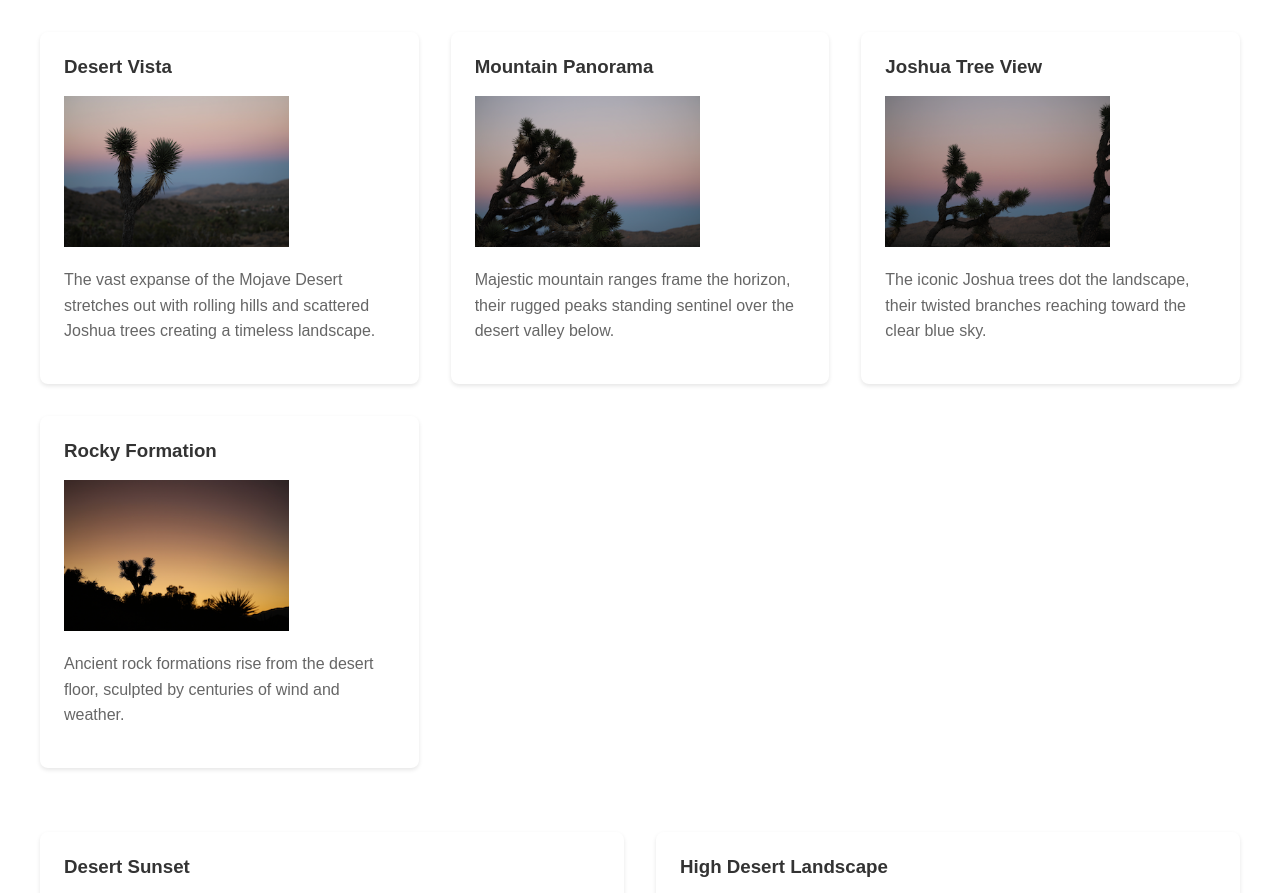
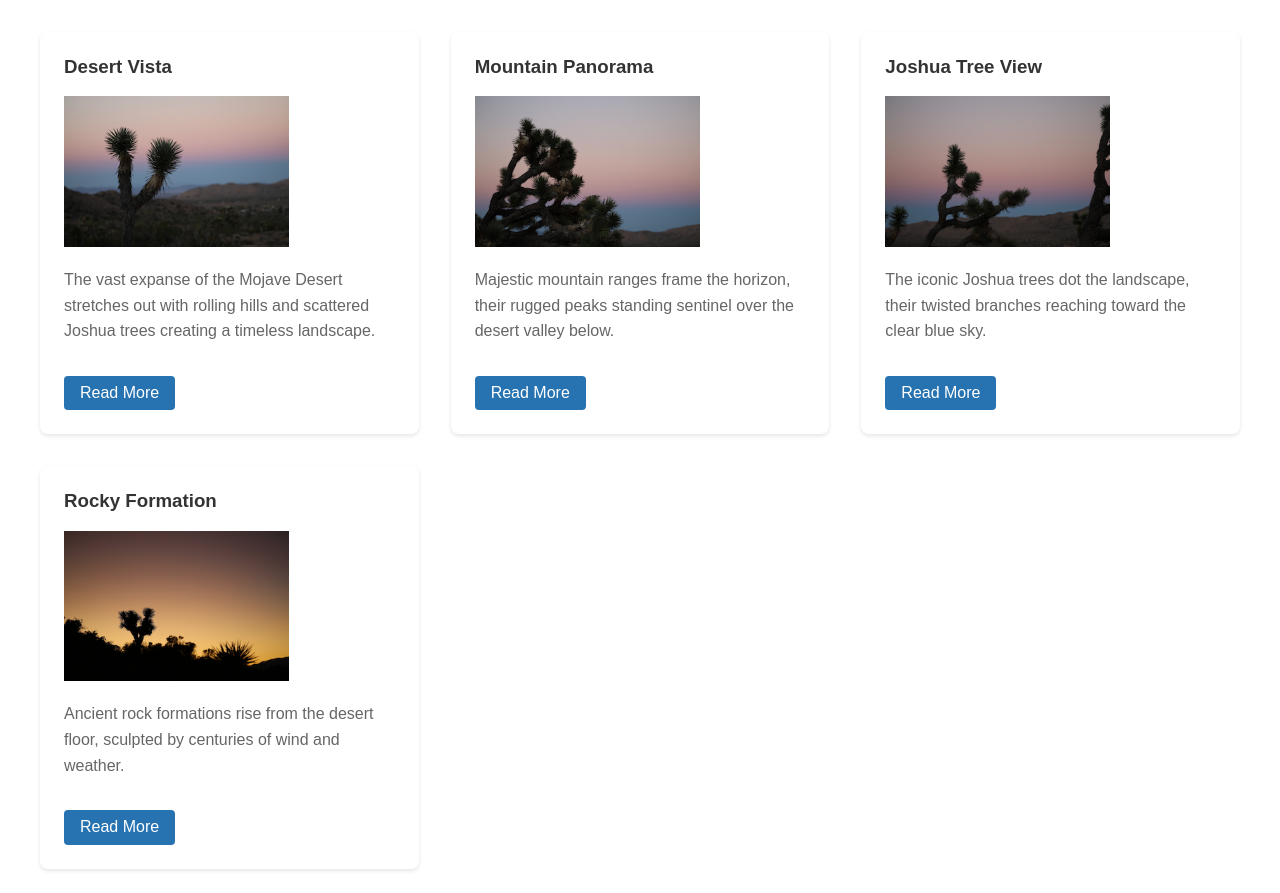
Before and after one commit to aaarr21/comp584-Project-3-CSS-Grid, a plain HTML site: page index.html in a window 1280 px wide. Shown: the top 893 px of the page. Drawn offline with nearby package versions, Linux system fonts and the light colour scheme.

Commit message:
feat: final

```diff
--- a/index.html
+++ b/index.html
@@ -18,6 +18,7 @@
         <img src="assets/HW6A3535.png" alt="Yucca Valley landscape.">
         <p>The vast expanse of the Mojave Desert stretches out with rolling hills and scattered Joshua trees creating a
           timeless landscape.</p>
+        <a href="#" class="btn">Read More</a>
 
       </article>
       <article class="col-1">
@@ -25,18 +26,21 @@
         <img src="assets/HW6A3537.png" alt="Yucca Valley landscape">
         <p>Majestic mountain ranges frame the horizon, their rugged peaks standing sentinel over the desert valley
           below.</p>
+        <a href="#" class="btn">Read More</a>
 
       </article>
       <article class="col-1">
         <h3>Joshua Tree View</h3>
         <img src="assets/HW6A3538.png" alt="Yucca Valley landscape">
         <p>The iconic Joshua trees dot the landscape, their twisted branches reaching toward the clear blue sky.</p>
+        <a href="#" class="btn">Read More</a>
 
       </article>
       <article class="col-1">
         <h3>Rocky Formation</h3>
         <img src="assets/HW6A3543.png" alt="Yucca Valley landscape">
         <p>Ancient rock formations rise from the desert floor, sculpted by centuries of wind and weather.</p>
+        <a href="#" class="btn">Read More</a>
 
       </article>
     </div>
@@ -47,6 +51,7 @@
         <img src="assets/HW6A3565.png" alt="Yucca Valley landscape">
         <p>As the sun dips below the horizon, the sky erupts in a breathtaking display of color. Warm oranges, deep
           purples, and soft pinks paint the heavens while the desert landscape is bathed in golden twilight.</p>
+        <a href="#" class="btn">Read More</a>
 
       </article>
       <article class="col-2">
@@ -54,6 +59,7 @@
         <img src="assets/HW6A3566.png" alt="Yucca Valley landscape">
         <p>The high desert environment of Yucca Valley offers a unique ecosystem where diverse flora and fauna have
           adapted to thrive in challenging conditions.</p>
+        <a href="#" class="btn">Read More</a>
 
       </article>
     </div>
@@ -63,6 +69,7 @@
         <h3>Cactus Garden</h3>
         <img src="assets/HW6A3594.png" alt="Yucca Valley landscape">
         <p>A variety of desert cacti create a striking display of natural architecture.</p>
+        <a href="#" class="btn">Read More</a>
 
       </article>
       <article class="col-3">
@@ -71,6 +78,7 @@
         <p>Yucca Valley's untamed wilderness offers visitors a chance to disconnect from modern life and reconnect with
           nature. The vast open spaces and clear desert skies make it an ideal destination for stargazing and
           reflection.</p>
+        <a href="#" class="btn">Read More</a>
 
       </article>
     </div>
@@ -82,6 +90,7 @@
         <p>Located in the heart of the Mojave Desert, Yucca Valley celebrates the raw beauty of the high desert
           landscape. Surrounded by Joshua Tree National Park and the San Bernardino Mountains, this area offers
           unparalleled access to California's most stunning desert scenery.</p>
+        <a href="#" class="btn">Read More</a>
 
       </article>
     </div>
@@ -98,6 +107,7 @@
         <img src="assets/HW6A3622.png" alt="Yucca Valley landscape">
         <p>The panoramic views from Yucca Valley showcase the dramatic contrast between the flat desert floor and the
           towering mountain ranges that define the horizon.</p>
+        <a href="#" class="btn">Read More</a>
 
       </article>
       <article class="col-1">
--- a/style.css
+++ b/style.css
@@ -79,3 +79,19 @@ article p {
 	background-color: transparent;
 	grid-column: auto;
 }
+
+/* Button Styling */
+.btn {
+	display: inline-block;
+	background-color: #2772B0;
+	color: #fff;
+	padding: 0.5rem 1rem;
+	text-decoration: none;
+	border-radius: 4px;
+	margin-top: 1rem;
+	transition: background-color 0.2s ease;
+}
+
+.btn:hover {
+	background-color: #1a5c90;
+}
```
